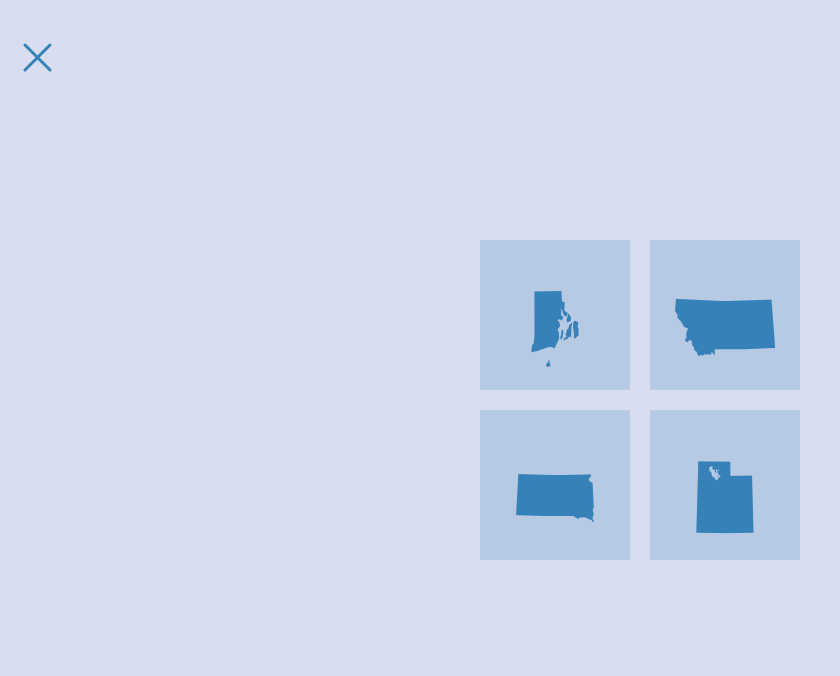
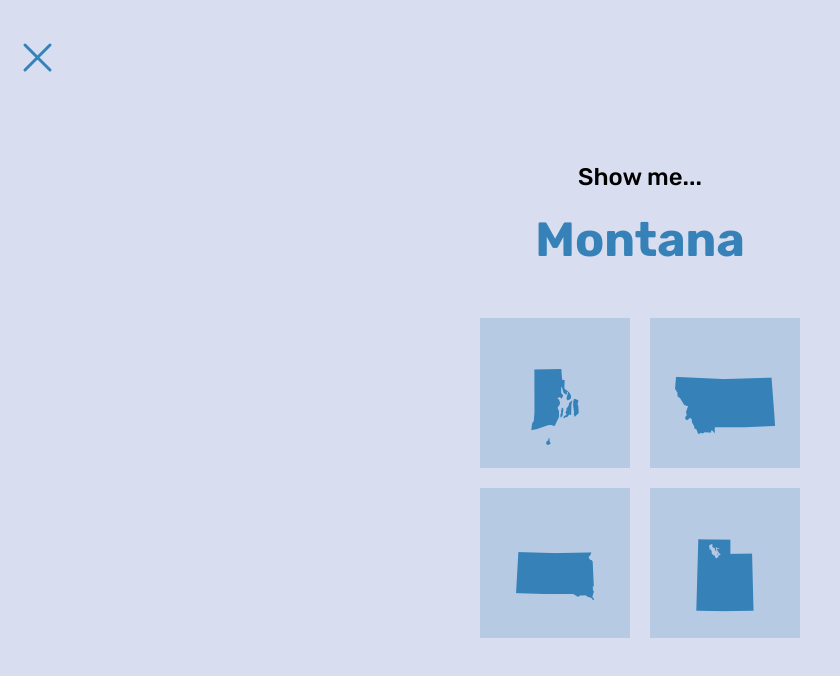
Before and after one commit to dtsioma/quiz-game, a React (Create React App) app: page /quiz in a window 1280 px wide. Shown: the top 676 px of the page, without its empty margins (0-840 px from the left). Built offline with nearby package versions, Linux system fonts and the light colour scheme.

Commit message:
added Question Prompt

```diff
--- a/src/components/Question.tsx
+++ b/src/components/Question.tsx
@@ -3,6 +3,7 @@ import React, { useEffect, useState } from "react";
 import states from "../states.ts";
 import styled from "styled-components";
 import { QuizOption } from "./QuizOption";
+import { mainTheme } from "../styles/theme";
 
 interface QuestionProps {
   setProgress: React.Dispatch<React.SetStateAction<any>>;
@@ -15,9 +16,35 @@ interface QuestionOption {
   code: string;
 }
 
+type QuestionStatus =
+  | "default"
+  | "hinted"
+  | "answeredCorrectly"
+  | "answeredIncorrectly";
+
+const QuestionPrompt = styled.div`
+  display: flex;
+  flex-direction: column;
+  align-items: center;
+`;
+
+const QuestionSubtitle = styled.div`
+  font-size: 24px;
+  font-weight: medium;
+  text-align: center;
+`;
+
+const QuestionTitle = styled.div`
+  color: ${mainTheme.colors.steelBlue};
+  font-size: 48px;
+  font-weight: bold;
+  margin-top: 20px;
+  text-align: center;
+`;
+
 const QuizOptionsWrapper = styled.div`
   width: 320px;
-  margin: 0 auto;
+  margin: 50px auto 0;
   display: grid;
   column-gap: 20px;
   row-gap: 20px;
@@ -25,16 +52,11 @@ const QuizOptionsWrapper = styled.div`
   grid-template-rows: 150px 150px;
 `;
 
-type QuestionStatus =
-  | "default"
-  | "hinted"
-  | "answeredCorrectly"
-  | "answeredIncorrectly";
-
 export const Question: React.FC<QuestionProps> = ({ setProgress }) => {
   const [options, setOptions] = useState<QuestionOption[]>([]);
   const [questionStatus, setQuestionStatus] =
     useState<QuestionStatus>("default");
+  const [stateName, setStateName] = useState<string>();
   const [answerIndex, setAnswerIndex] = useState<number>();
 
   const usedIndices: number[] = [];
@@ -60,6 +82,7 @@ export const Question: React.FC<QuestionProps> = ({ setProgress }) => {
   const generateAnswer = (opts: QuestionOption[]) => {
     const anIdx = Math.floor(Math.random() * 4);
     opts[anIdx].correct = true;
+    setStateName(opts[anIdx].name);
   };
 
   const answer = (index: number) => {
@@ -88,6 +111,11 @@ export const Question: React.FC<QuestionProps> = ({ setProgress }) => {
   }, []);
 
   return (
+    <>
+      <QuestionPrompt>
+        <QuestionSubtitle>Show me...</QuestionSubtitle>
+        <QuestionTitle>{stateName}</QuestionTitle>
+      </QuestionPrompt>
       <QuizOptionsWrapper>
         {options.map((opt, index) => {
           return (
@@ -108,5 +136,6 @@ export const Question: React.FC<QuestionProps> = ({ setProgress }) => {
           );
         })}
       </QuizOptionsWrapper>
+    </>
   );
 };
```
Lines whose indentation alone changed are shown as unchanged.
